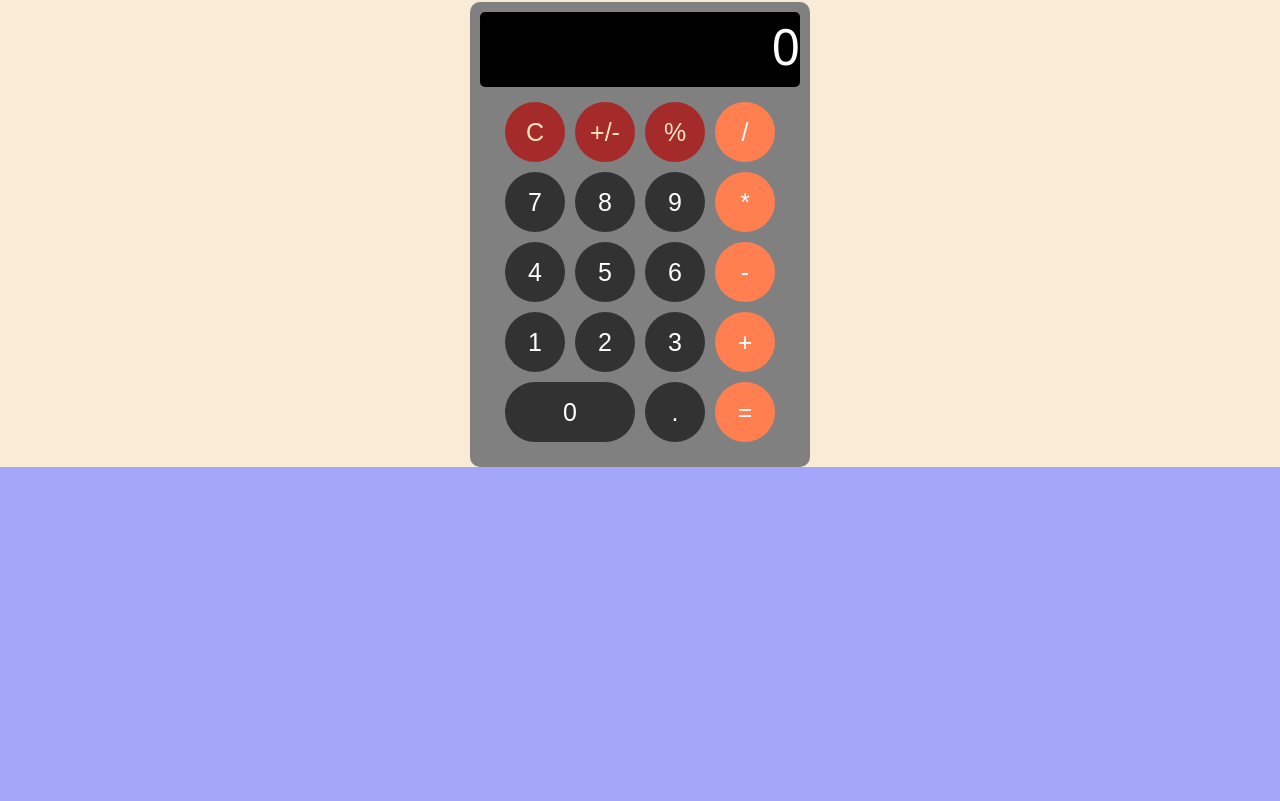
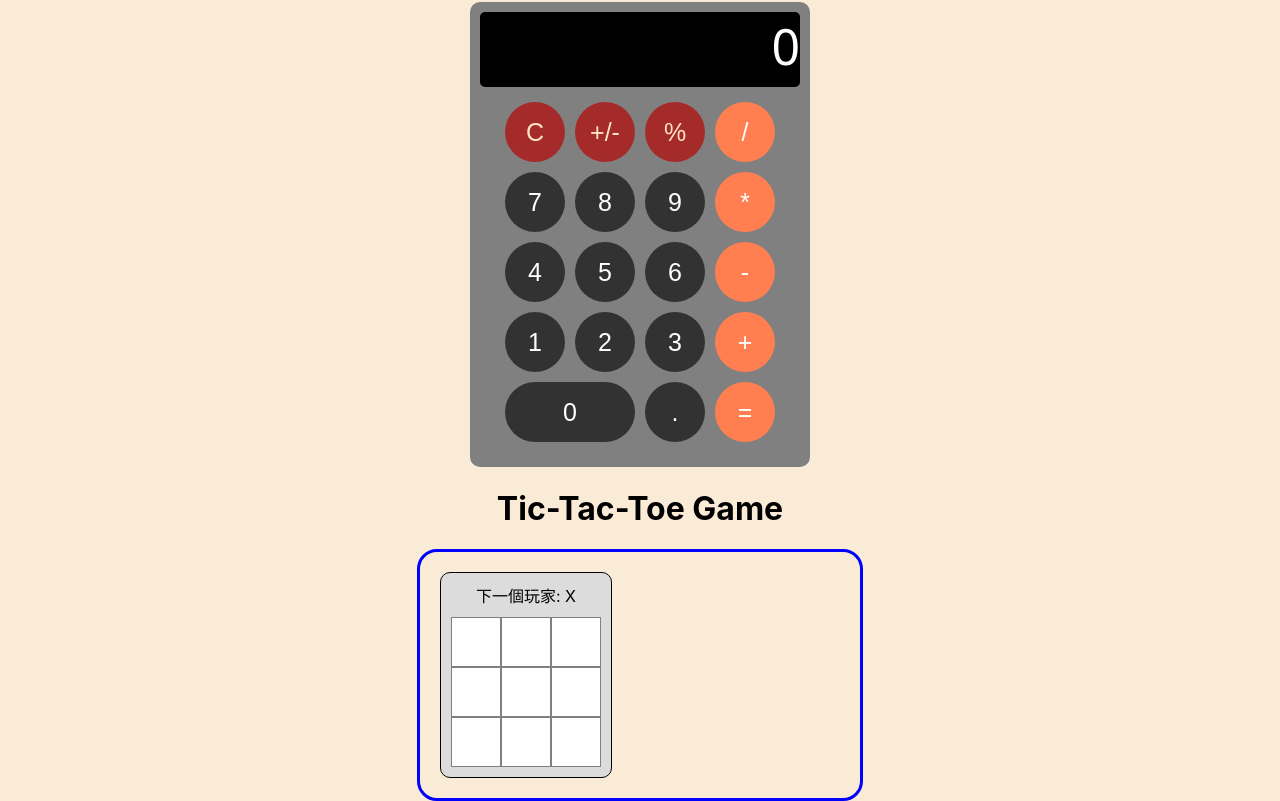
Before and after one commit to youjie06/my-react-app, a React (Create React App) app: page / in a window 1280 px wide. Shown: the part 608-1409 px from the top of the page. Before the commit the page ends 1075 px from the top, so only its background shows below. Built offline with nearby package versions, Linux system fonts and the light colour scheme.

Commit message:
20240614

```diff
--- a/src/App.js
+++ b/src/App.js
@@ -1,7 +1,8 @@
 import "./App.css";
-import MyRGBPanel from "./components/MyRGBPanel";
-import MySlider from "./components/MySlider";
-import MyCalculator from "./components/MyCalculator";
+import MyRGBPanel from "./components/rgb-panel/MyRGBPanel"
+import MySlider from "./components/rgb-panel/MySlider";
+import MyCalculator from "./components/calculator/MyCalculator";
+import TicTacToe from "./components/tic-tac-toe/TicTacToe";
 
 function App() {
   return (
@@ -12,6 +13,8 @@ function App() {
       <MyRGBPanel />
       <h1>MyCalculator</h1>
       <MyCalculator />
+      <h1>Tic-Tac-Toe Game</h1>
+      <TicTacToe />
     </div>
   );
 }
--- /dev/null
+++ b/src/components/calculator/MyButton.js
@@ -0,0 +1,44 @@
+import React from "react";
+import "./MyCalculator.css";
+
+function MyButton(props) {
+    const handelClick = (e) =>{
+        props.buttonClicked(e.target.value);
+        // alert(e.target.value);
+    }
+  return (
+    <div className="board">
+      <div>
+        <button className="btn btn-action" value="c" onClick={handelClick}>C</button>
+        <button className="btn btn-action" value="+/-" onClick={handelClick}>+/-</button>
+        <button className="btn btn-action" value="%" onClick={handelClick}>%</button>
+        <button className="btn btn-operator" value="/" onClick={handelClick}>/</button>
+      </div>
+      <div>
+        <button className="btn" value="7" onClick={handelClick}>7</button>
+        <button className="btn" value="8" onClick={handelClick}>8</button>
+        <button className="btn" value="9" onClick={handelClick}>9</button>
+        <button className="btn btn-operator" value="*" onClick={handelClick}>*</button>
+      </div>
+      <div>
+        <button className="btn" value="4" onClick={handelClick}>4</button>
+        <button className="btn" value="5" onClick={handelClick}>5</button>
+        <button className="btn" value="6" onClick={handelClick}>6</button>
+        <button className="btn btn-operator" value="-" onClick={handelClick}>-</button>
+      </div>
+      <div>
+        <button className="btn" value="1" onClick={handelClick}>1</button>
+        <button className="btn" value="2" onClick={handelClick}>2</button>
+        <button className="btn" value="3" onClick={handelClick}>3</button>
+        <button className="btn btn-operator" value="+" onClick={handelClick}>+</button>
+      </div>
+      <div>
+        <button className="btn btn-0" value="0" onClick={handelClick}>0</button>
+        <button className="btn" value="." onClick={handelClick}>.</button>
+        <button className="btn btn-operator" value="=" onClick={handelClick}>=</button>
+      </div>
+    </div>
+  );
+}
+
+export default MyButton;
--- /dev/null
+++ b/src/components/calculator/MyCalculator.css
@@ -0,0 +1,62 @@
+.calculator {
+    width: 320px;
+    color: white;
+    font-family: 'Segoe UI', Tahoma, Geneva, Verdana, sans-serif;
+    border-radius: 10px;
+    background-color: grey;
+    margin: auto;
+    padding: 10px;
+}
+
+.board {
+    display: inline-block;
+    margin: 10px;
+}
+
+.display {
+    width: 100%;
+    height: 75px;
+    background-color: black;
+    text-align: right;
+    font-size: 50px;
+    border-radius: 5px;
+}
+
+.btn {
+    background-color: #323232;
+    color: white;
+    width: 60px;
+    height: 60px;
+    font-size: 25px;
+    border-radius: 50%;
+    outline: none;
+    border: 0px;
+    padding: 5%;
+    margin: 5px;
+    cursor: pointer;
+}
+
+.btn-action {
+    background-color: brown;
+    color: bisque;
+}
+
+.btn-operator {
+    background-color: coral;
+}
+
+.btn-0 {
+    width: 130px;
+    border-radius: 30px;
+}
+
+.btn:hover{
+    background-color: white;
+    color: black;
+    box-shadow: 0 0 15px rgba(0, 0, 0, 0.7);
+}
+
+.btn:active{
+    background-color: darkred;
+    color: white;
+}
--- /dev/null
+++ b/src/components/calculator/MyCalculator.js
@@ -0,0 +1,57 @@
+import React, { useState } from "react";
+import MyDisplay from "./MyDisplay";
+import MyButton from "./MyButton";
+import "./MyCalculator.css";
+
+function MyCalculator() {
+  const [result, setResult] = useState("0");
+  // handleClick是MyButton的事件處理常式
+  const handleClick = (value) => {
+    // alert(value);
+    switch (value) {
+      case "0":
+      case "1":
+      case "2":
+      case "3":
+      case "4":
+      case "5":
+      case "6":
+      case "7":
+      case "8":
+      case "9":
+      case ".":
+      case "+":
+      case "-":
+      case "*":
+      case "/":
+        if (result === "0") {
+          setResult(value);
+        } else {
+          setResult(result + value);
+        }
+        break;
+      case "=":
+        setResult(eval(result).toString());
+        break;
+      case "c":
+        setResult("");
+        break;
+      case "+/-":
+        setResult(parseInt(result, 10) * -1);
+        break;
+      case "%":
+        setResult(parseInt(result, 10) / 100);
+        break;
+      default:
+        break;
+    }
+  };
+  return (
+    <div className="calculator">
+      <MyDisplay result = {result} />
+      <MyButton buttonClicked={handleClick} />
+    </div>
+  );
+}
+
+export default MyCalculator;
--- /dev/null
+++ b/src/components/calculator/MyDisplay.js
@@ -0,0 +1,7 @@
+import React from 'react';
+
+function MyDisplay(props){
+    return <div className='display'>{props.result}</div>
+}
+
+export default MyDisplay;
--- /dev/null
+++ b/src/components/rgb-panel/MyRGBPanel.js
@@ -0,0 +1,51 @@
+import React from "react";
+import { useState } from "react";
+import MySlider from "./MySlider";
+
+function MyRGBPanel() {
+    const [r, setR] = useState(128);
+    const [g, setG] = useState(128);
+    const [b, setB] = useState(128);
+
+    const updateR = (v) => setR(v);
+    const updateG = (v) => setG(v);
+    const updateB = (v) => setB(v);
+
+    const rgbCss = {
+        border: "1px solid blue",
+        borderRadius: "20px",
+        width: "300px",
+        display: "flex",
+        flexDirection: "column",
+        padding: "20px",
+        justifyContent: "center",
+        alignItems: "center",
+        margin: "auto",
+      };
+  return (
+    <>
+      <div
+        style={rgbCss}
+      >
+        <h2 style={{color: "red"}}>
+          目前色彩
+        </h2>
+        <div
+          style={{
+            width: "250px",
+            height: "100px",
+            backgroundColor: `rgb(${r}, ${g}, ${b})`,
+          }}
+        />
+        <span>R: </span>
+        <MySlider onChange={updateR} />
+        <span>G: </span>
+        <MySlider onChange={updateG} />
+        <span>B: </span>
+        <MySlider onChange={updateB} />
+      </div>
+    </>
+  );
+}
+
+export default MyRGBPanel;
--- /dev/null
+++ b/src/components/rgb-panel/MySlider.js
@@ -0,0 +1,26 @@
+import { useState } from "react";
+
+function MySlider({onChange}) {
+  const [value, setValue] = useState(128);
+  const handleChange = (e) => {
+    setValue(e.target.value);
+    if (onChange){
+      onChange(e.target.value);
+    }
+  };
+  return (
+    <div>
+      <input
+        type="range"
+        width = "200"
+        min="0"
+        max="255"
+        value={value}
+        onChange={handleChange}
+      />
+      <span>{value}</span>
+    </div>
+  );
+}
+
+export default MySlider;
--- /dev/null
+++ b/src/components/tic-tac-toe/Board.js
@@ -0,0 +1,38 @@
+import React from "react";
+import Square from "./Square";
+import "./tictactoe.css";
+
+function Board({ xIsNext, squares, onPlay }) {
+  const handleClick = (i) => {
+    const nextSquares = squares.slice();
+    if (xIsNext) {
+      nextSquares[i] = "X";
+    } else {
+      nextSquares[i] = "O";
+    }
+    onPlay(nextSquares);
+  };
+
+  let status = "下一個玩家: " + (xIsNext ? "X" : "O");
+  return (
+    <>
+      <div className="status">{status}</div>
+      <div>
+        <Square value={squares[0]} onSquareClick={() => handleClick(0)} />
+        <Square value={squares[1]} onSquareClick={() => handleClick(1)} />
+        <Square value={squares[2]} onSquareClick={() => handleClick(2)} />
+      </div>
+      <div>
+        <Square value={squares[3]} onSquareClick={() => handleClick(3)} />
+        <Square value={squares[4]} onSquareClick={() => handleClick(4)} />
+        <Square value={squares[5]} onSquareClick={() => handleClick(5)} />
+      </div>
+      <div>
+        <Square value={squares[6]} onSquareClick={() => handleClick(6)} />
+        <Square value={squares[7]} onSquareClick={() => handleClick(7)} />
+        <Square value={squares[8]} onSquareClick={() => handleClick(8)} />
+      </div>
+    </>
+  );
+}
+export default Board;
--- /dev/null
+++ b/src/components/tic-tac-toe/Square.js
@@ -0,0 +1,12 @@
+import React from "react";
+import "./tictactoe.css";
+
+function Square({ value, onSquareClick }) {
+  return (
+    <button className="square" onClick={onSquareClick}>
+      {value}
+    </button>
+  );
+}
+
+export default Square;
--- /dev/null
+++ b/src/components/tic-tac-toe/TicTacToe.js
@@ -0,0 +1,25 @@
+import React, { useState } from "react";
+import Board from "./Board";
+import "./tictactoe.css";
+
+function TicTacToe() {
+  const [history, setHistory] = useState([Array(9).fill(null)]);
+  const [currentMove, setCurrentMove] = useState(0);
+  const currentSquares = history[currentMove];
+  const xIsNext = currentMove % 2 === 0;
+
+  const handlePlay = (nextSquares) => {
+    const nextHistory = [...history.slice(0, currentMove + 1), nextSquares];
+    setHistory(nextHistory);
+    setCurrentMove(nextHistory.length - 1);
+  };
+  return (
+    <div className="game">
+      <div className="game-board">
+        <Board xIsNext={xIsNext} squares={currentSquares} onPlay={handlePlay} />
+      </div>
+    </div>
+  );
+}
+
+export default TicTacToe;
--- /dev/null
+++ b/src/components/tic-tac-toe/tictactoe.css
@@ -0,0 +1,47 @@
+.square {
+    background-color: white;
+    width: 50px;
+    height: 50px;
+    border: 1px solid grey;
+    font-size: 24px;
+    font-weight: bold;
+    cursor: pointer;
+    line-height: 50px;
+    margin: auto;
+    float: left;
+    text-align: center;
+    cursor: pointer;
+}
+
+.square:hover {
+    background-color: deeppink;
+    color: white;
+}
+
+.game {
+    width: 400px;
+    margin: auto;
+    border: 3px solid blue;
+    border-radius: 20px;
+    padding: 20px;
+    display: flex;
+    flex-direction: row;
+    align-items: center;
+}
+
+.game-board {
+    background-color: gainsboro;
+    padding: 10px;
+    border-radius: 10px;
+    border: 1px solid black;
+}
+
+.board-row:after {
+    clear: both;
+    content: '';
+    display: table;
+}
+
+.status {
+    margin-bottom: 10px;
+}
```
Also changed, not shown: 11 other files (tests, documents, lock files or other folders).
